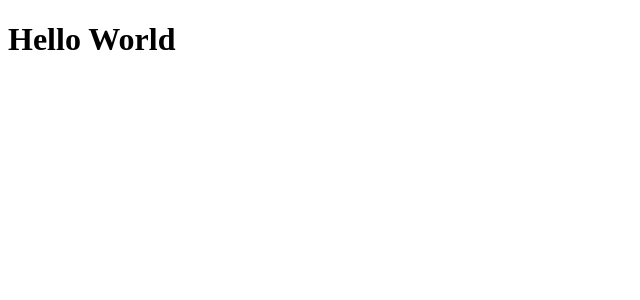
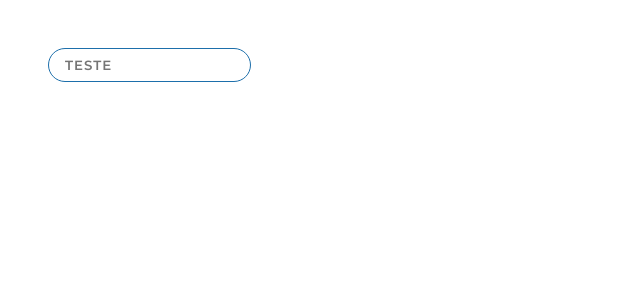
Before and after one commit to dev-chico/Helpertism, a React (Vite) app: page / in a window 1280 px wide. Shown: the top 300 px of the page, without its empty margins (0-640 px from the left). Built offline with nearby package versions, Linux system fonts and the light colour scheme.

Commit message:
create button and input components

```diff
--- a/src/App.tsx
+++ b/src/App.tsx
@@ -1,3 +1,9 @@
+import { Input } from "./components/Input";
+
 export function App() {
-  return <h1>Hello World</h1>;
+  return (
+    <div>
+      <Input placeholder="teste" />
+    </div>
+  );
 }
--- /dev/null
+++ b/src/assets/css/global.css
@@ -0,0 +1,30 @@
+:root {
+  /* BLUE */
+  --light-blue: #2884c7;
+  --blue: #1d6fab;
+  --dark-blue: #004d85;
+  /* GRAY */
+  --light-gray: #5f5f5f;
+  --gray: #3c3c3c;
+  --dark-gray: #303030;
+  /* RED */
+  --light-red: #db4352;
+  --red: #dd293a;
+  --dark-red: #de182b;
+  /* ORANGE */
+  --light-orange: #fd664e;
+  --orange: #f64e33;
+  --dark-orange: #fe3515;
+}
+
+* {
+  padding: 12px;
+  margin: 0;
+  box-sizing: border-box;
+  font-family: "Montserrat", sans-serif;
+  color: #3c3c3c;
+}
+
+a {
+  text-decoration: none;
+}
--- /dev/null
+++ b/src/components/Input/index.tsx
@@ -0,0 +1,6 @@
+import { InputHTMLAttributes } from "react";
+import styles from "./input.module.css";
+
+export function Input({ ...props }: InputHTMLAttributes<HTMLInputElement>) {
+  return <input className={`${styles.input}`} {...props} />;
+}
--- /dev/null
+++ b/src/components/Input/input.module.css
@@ -0,0 +1,18 @@
+.input {
+  border: 1px solid var(--blue);
+  outline: none;
+  padding: 8px 16px;
+  border-radius: 30px;
+  transition: all 0.15s ease-in-out;
+}
+
+.input:focus {
+  border-color: var(--dark-blue);
+  box-shadow: 0px 0px 5px 1px rgba(0, 0, 0, 0.2);
+}
+
+.input::placeholder {
+  text-transform: uppercase;
+  letter-spacing: 1px;
+  font-weight: 600;
+}
--- a/src/main.tsx
+++ b/src/main.tsx
@@ -1,6 +1,7 @@
 import React from "react";
 import ReactDOM from "react-dom/client";
 import { App } from "./App.tsx";
+import "./assets/css/global.css";
 
 ReactDOM.createRoot(document.getElementById("root")!).render(
   <React.StrictMode>
```
Also changed, not shown: src/components/Button/button.module.css (added, +88 -0 lines), src/components/Button/index.tsx (added, +26 -0 lines), src/components/index.ts (added).
